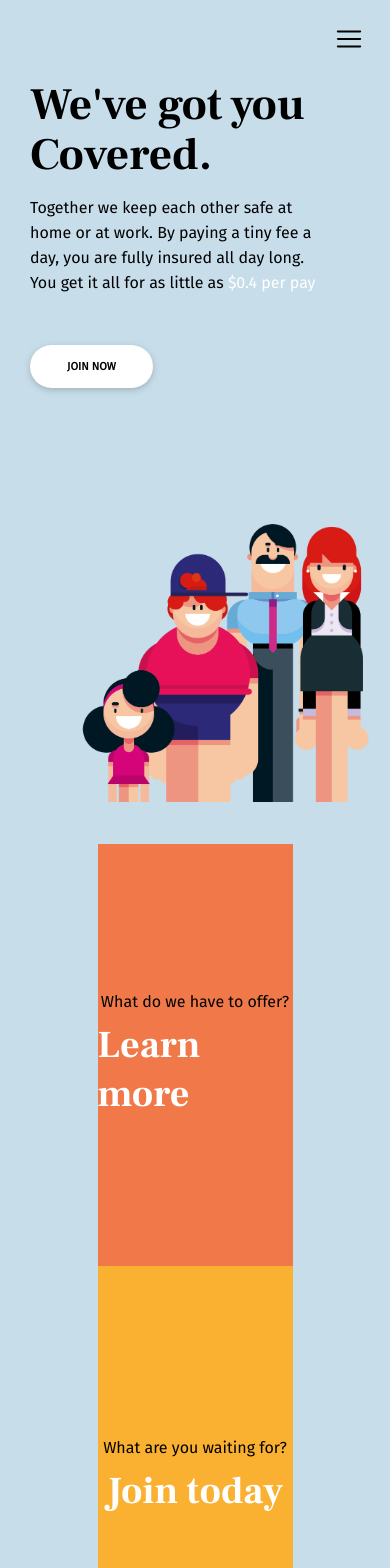
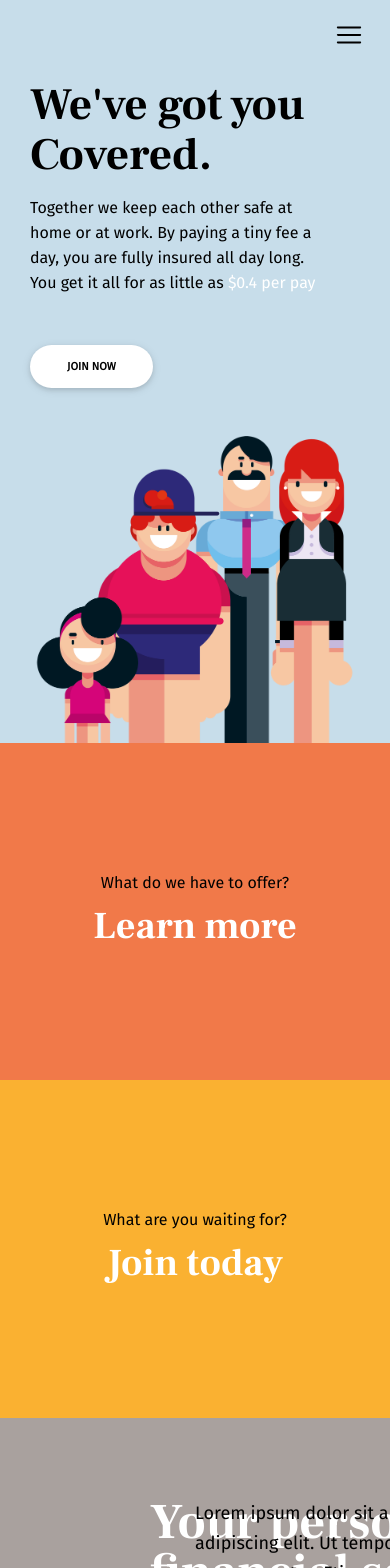
Before and after one commit to CarinWood/insurance-project, a React (Vite) app: page / in a window 390 px wide. Shown: the top 1568 px of the page. Built offline with nearby package versions, Linux system fonts and the light colour scheme.

Commit message:
responsive css home component

```diff
--- a/src/components/home/Home.jsx
+++ b/src/components/home/Home.jsx
@@ -5,12 +5,24 @@ import { Nav } from '../navbar/Nav'
 import { Link } from 'react-scroll'
 import { RxHamburgerMenu } from "react-icons/rx";
 import { Menu } from '../menu/Menu';
+import { useState } from 'react';
 
 export const Home = () => {
+  const [toggleMenu, setToggleMenu] = useState(false)
+
+  const foldMenu = () => {
+      setToggleMenu(!toggleMenu)
+      console.log(toggleMenu)
+  }
+
   return (
     <div className="home" id="home">
-    <RxHamburgerMenu className='hamburger-menu'/>
-    <Menu/>
+      <div  className="hamburger-wrapper">
+        <RxHamburgerMenu className={toggleMenu ?'hamburger-menu white': 'hamburger-menu'} onClick={()=> foldMenu()}/>
+      </div>
+
+    <Menu toggleMenu={toggleMenu}/>
+
     <Nav/>
         <section>
         <h1>We've got you Covered.</h1>
--- a/src/components/home/home.css
+++ b/src/components/home/home.css
@@ -118,7 +118,7 @@
 
     .home section {
         width: 100%;
-        height: 100vh;
+        height: 88vh;
         padding-top: 80px;
         position: relative;
         align-items: flex-start;
@@ -153,11 +153,40 @@
         box-shadow: 0 2px 4px 0 rgba(0, 0, 0, 0.1), 0 2px 10px 0 rgba(0, 0, 0, 0.1);
     }
 
-    .hamburger-menu {
+    .hamburger-wrapper {
         visibility: visible;
         position: absolute;
         top: 1.5%;
         right: 7%;
         font-size: 28px;
+        cursor: pointer;
+        z-index: 100;
+    }
+
+    .hamburger-menu {
+        visibility: visible;
+        transition: all 1s ease-in-out;
+    }
+
+    .white {
+        color: white;
+    }
+
+    .familiy-pic {
+        width: 320px;
+        position: absolute;
+        bottom: 0;
+        left: 50%;
+        margin-left: -160px;
+    }
+
+    .home aside {
+        width: 100%;
+    }
+
+    .learn-more, .join {
+        width: 100%;
+        height: 40vh;
+
     }
 }
--- a/src/components/menu/Menu.jsx
+++ b/src/components/menu/Menu.jsx
@@ -1,15 +1,21 @@
 import './menu.css'
 
-export const Menu = () => {
+
+// eslint-disable-next-line react/prop-types
+export const Menu = ({toggleMenu}) => {
   return (
-    <></>
- /*    <section className='menu-container'>
-        <ul>
+    <div className={toggleMenu ? 'menu-container active' : 'menu-container'}>
+
+
+        <div className='veil'></div>
+
+        <ul className='menu-items'>
             <li>Home</li>
             <li>Our offer</li>
             <li>Why us</li>
             <li>Contact</li>
         </ul>
-    </section> */
+
+    </div>
   )
 }
--- a/src/components/menu/menu.css
+++ b/src/components/menu/menu.css
@@ -4,3 +4,55 @@
     height: 0px;
     font-size: 0px;
 }
+
+@media screen and (max-width: 888px) {
+    .menu-container {
+        visibility: visible;
+        width: 100%;
+        height: 60vh;
+        font-size: 16px;
+        position: absolute;
+        top: -100%;
+        left: 100%;
+        display: flex;
+        flex-direction: column;
+        align-items: center;
+        justify-content: flex-start;
+        z-index: 10;
+        transition: all 1s ease-in-out;
+    }
+
+    .active {
+        top: 0;
+        left: 0;
+    }
+
+    .veil {
+        background-color: black;
+        width: 100%;
+        height: 100%;
+        opacity: 0.9;
+    }
+
+    .menu-items {
+        width: 300px;
+        height: 300px;
+        position: absolute;
+        top: 0;
+        list-style: none;
+        display: flex;
+        flex-direction: column;
+        align-items: center;
+        justify-content: flex-start;
+        margin-top: 80px;
+    }
+
+    .menu-items li {
+        color: white;
+        font-size: 22px;
+        text-transform: uppercase;
+        margin-top: 40px;
+        cursor: pointer;
+    }
+
+}
--- a/src/components/navbar/nav.css
+++ b/src/components/navbar/nav.css
@@ -39,3 +39,11 @@ nav a:after {
 nav a:hover:after {
     width: 100%;
 }
+
+@media screen and (max-width: 888px) {
+    nav {
+        width: 0px;
+        height: 0px;
+        visibility: hidden;
+    }
+}
--- a/src/global.css
+++ b/src/global.css
@@ -23,7 +23,7 @@ h1 {
     line-height: 50px;
 }
 
-p, button, footer, label {
+p, button, footer, label, li {
     font-family: "Fira Sans";
 }
 
```
